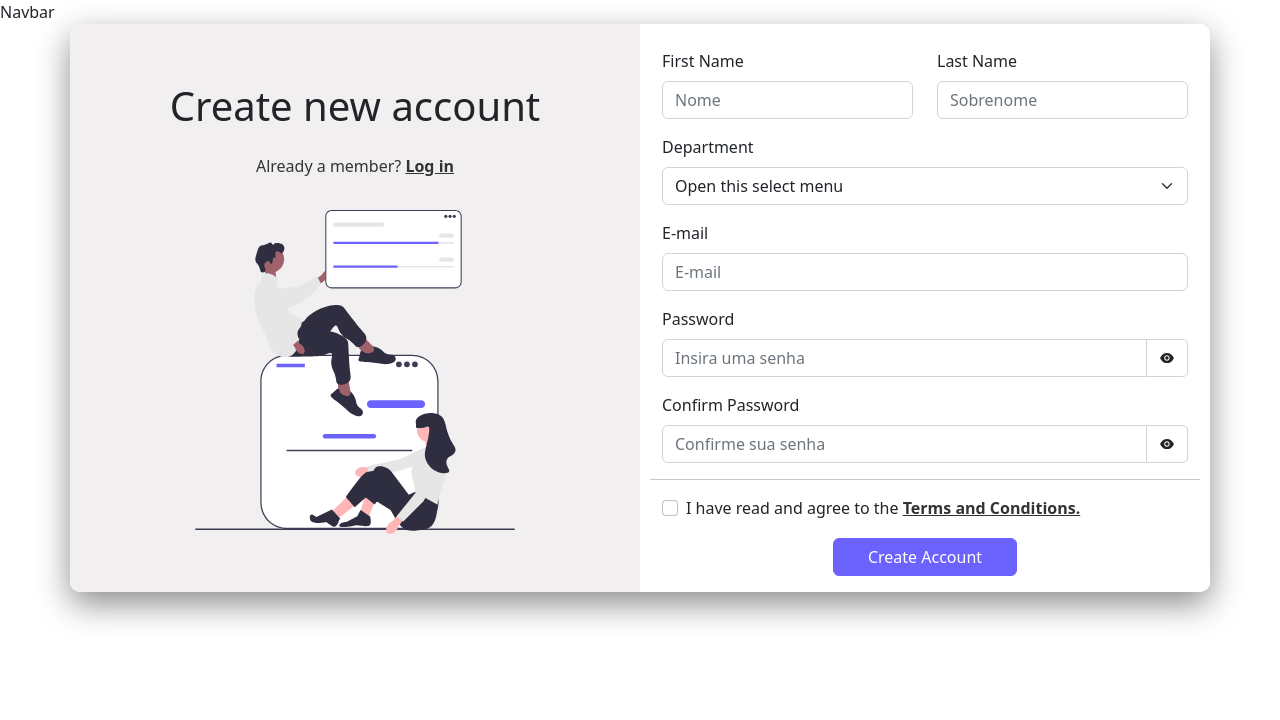
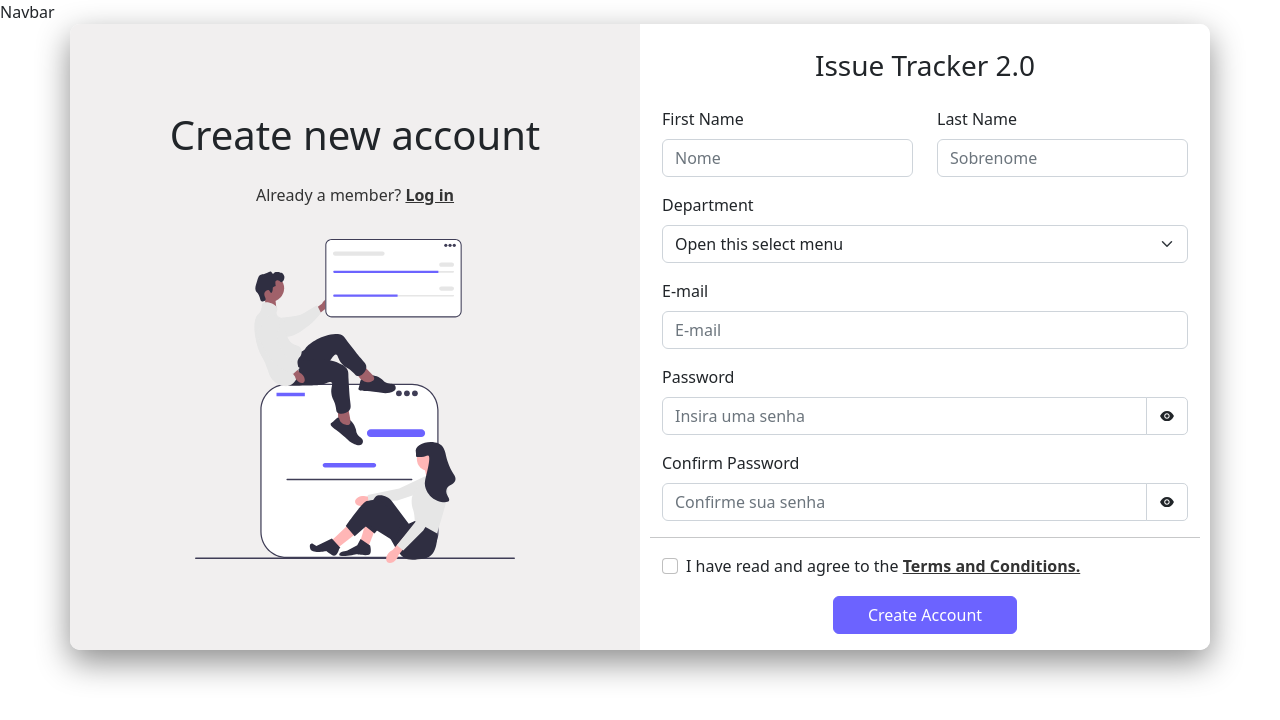
Before and after one commit to LeviPereira9/Issue-Tracker-2.0, a React (Create React App) app: page /register in a window 1280 px wide. Shown: the top 720 px of the page. Built offline with nearby package versions, Linux system fonts and the light colour scheme.

Commit message:
Form Register - Style

```diff
--- a/src/pages/Register.tsx
+++ b/src/pages/Register.tsx
@@ -75,6 +75,7 @@ const Register = () => {
         className="row justify-content-center col-12 col-md-6 m-auto m-md-0 formStyle-register"
         onSubmit={handleSubmit(onSubmit)}
       >
+        <h3 className='text-center mb-4'>Issue Tracker 2.0</h3>
         <Form.Group className="mb-3 col-12 col-md-6" controlId="regFirstName">
           <Form.Label>First Name</Form.Label>
           <Form.Control
```
